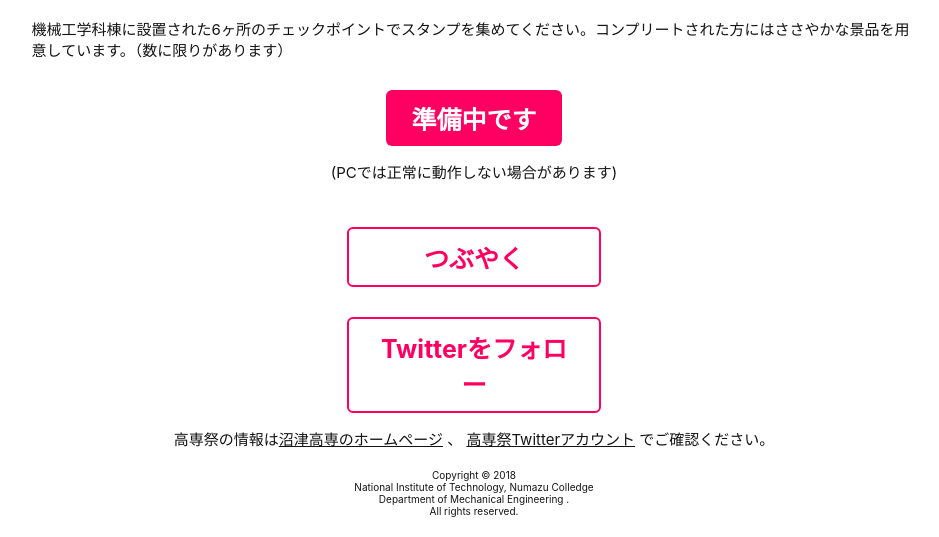
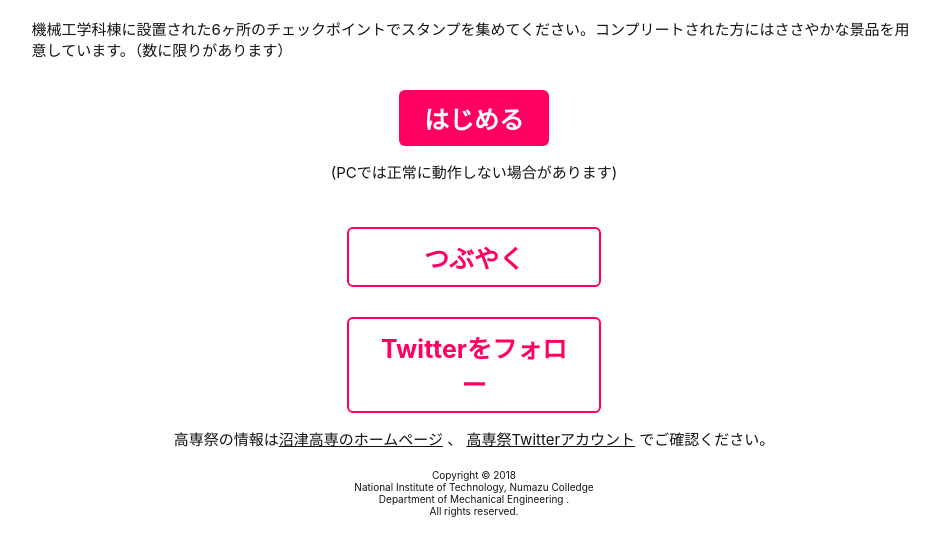
Before and after one commit to ReoHokazono/ar-stamp, a plain HTML site: page index.html in a window 1280 px wide. Shown: the part 885-1422 px from the top of the page, without its empty margins (166-1105 px from the left). Drawn offline with Linux system fonts and the light colour scheme.

Commit message:
Add link to AR camera

```diff
--- a/index.html
+++ b/index.html
@@ -32,7 +32,7 @@
     <p id="description">機械工学科棟に設置された6ヶ所のチェックポイントでスタンプを集めてください。コンプリートされた方にはささやかな景品を用意しています。（数に限りがあります）</p>
 
     <div id="ar-link-box">
-        <a href="#" id="ar-link">準備中です</a>
+        <a href="/ar/" id="ar-link">はじめる</a>
     </div>
     <div id="link-description"></div>
 
```
